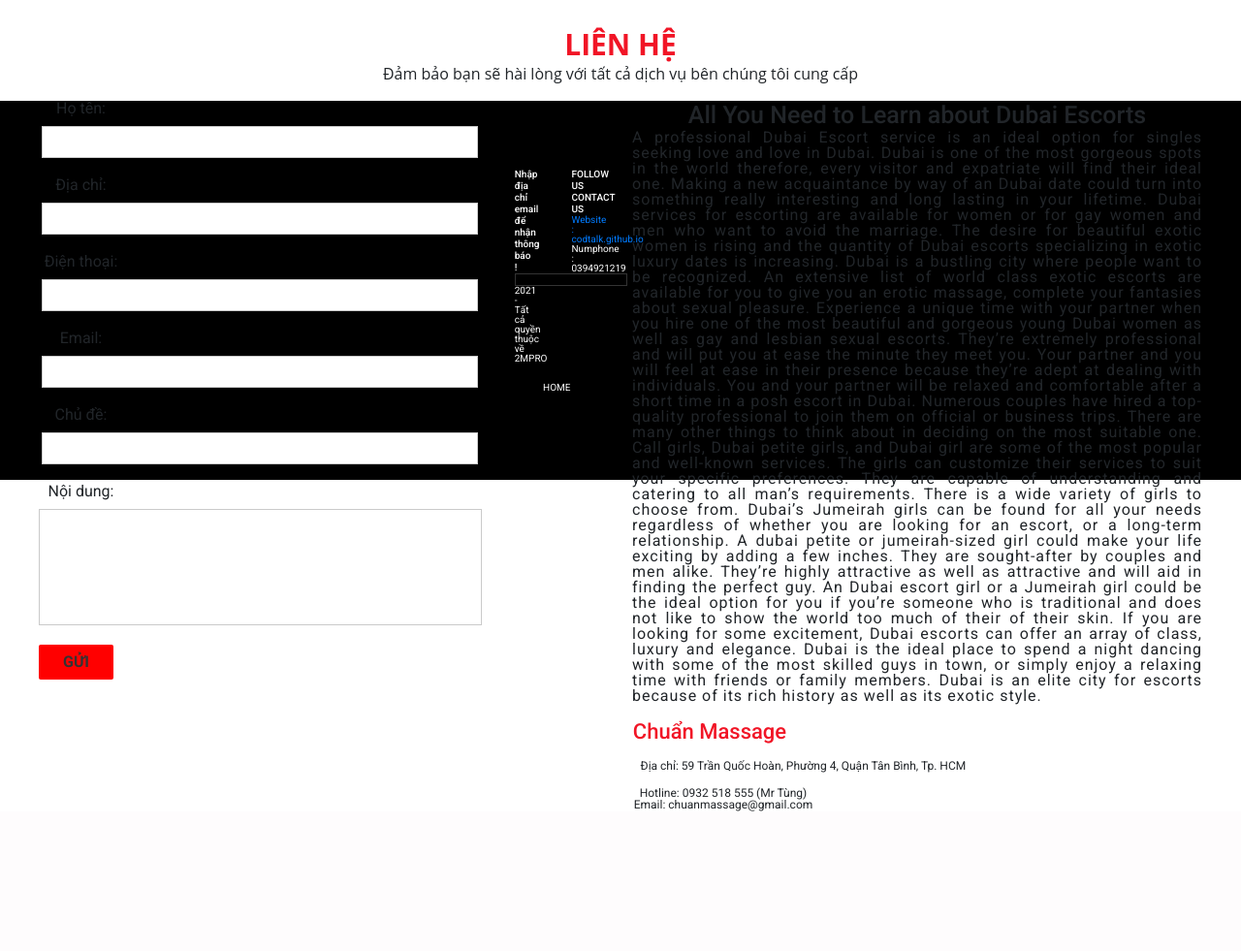
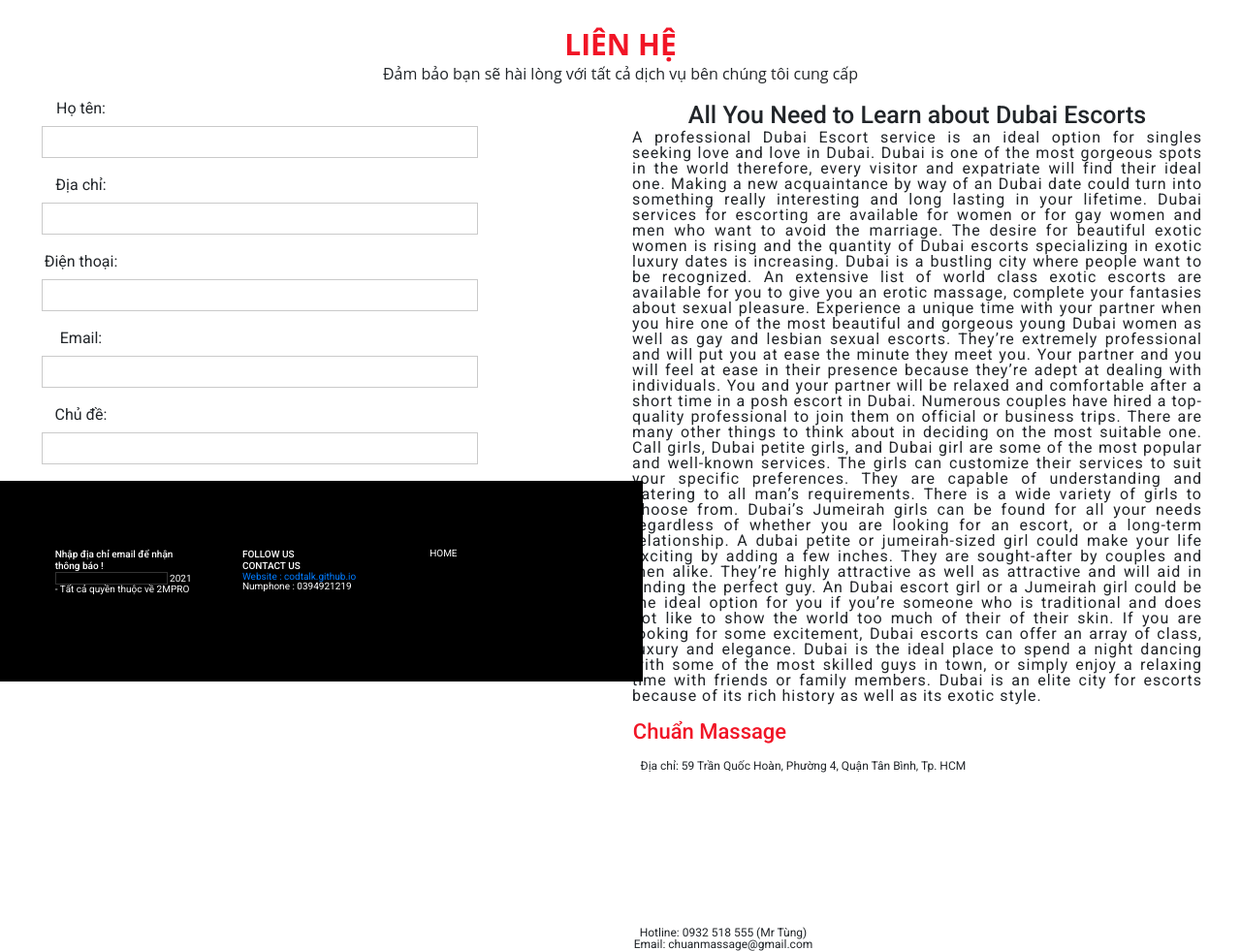
Before and after one commit to 2MPRO/Massage-beauty, a PHP site: page /index.php?act=contact in a window 1280 px wide. Shown: the part 97-1078 px from the top of the page at 97% size. Before the commit the page ends 934 px from the top, so only its background shows below. Run offline with PHP 8.4, Linux system fonts and the light colour scheme; some web fonts are replaced.

Commit message:
SuaLienHe

```diff
--- a/Public/css/contact.css
+++ b/Public/css/contact.css
@@ -17,7 +17,6 @@
 
 .title h4 {
     position: relative;
-    z-index: 99;
     font-size: 30px;
     color: #f11526;
     font-weight: bold;
@@ -106,6 +105,7 @@
 }
 
 .massage .hotline_email {
+
     margin-top: 16px;
     margin-right: 400px;
 }
@@ -113,7 +113,7 @@
 .massage .hotline_email .hotline {
     font-size: 12px;
     margin-top: 160px;
-
+    display: block;
 }
 
 .massage .hotline_email .email {
--- a/Public/css/main.css
+++ b/Public/css/main.css
@@ -4,6 +4,8 @@ footer{
     color: var(--cl-white);
     padding: 70px 0;
     margin: 0 auto;
+    position: absolute;
+    bottom: 0;
 }
 footer .row{
     justify-content: center;
```
